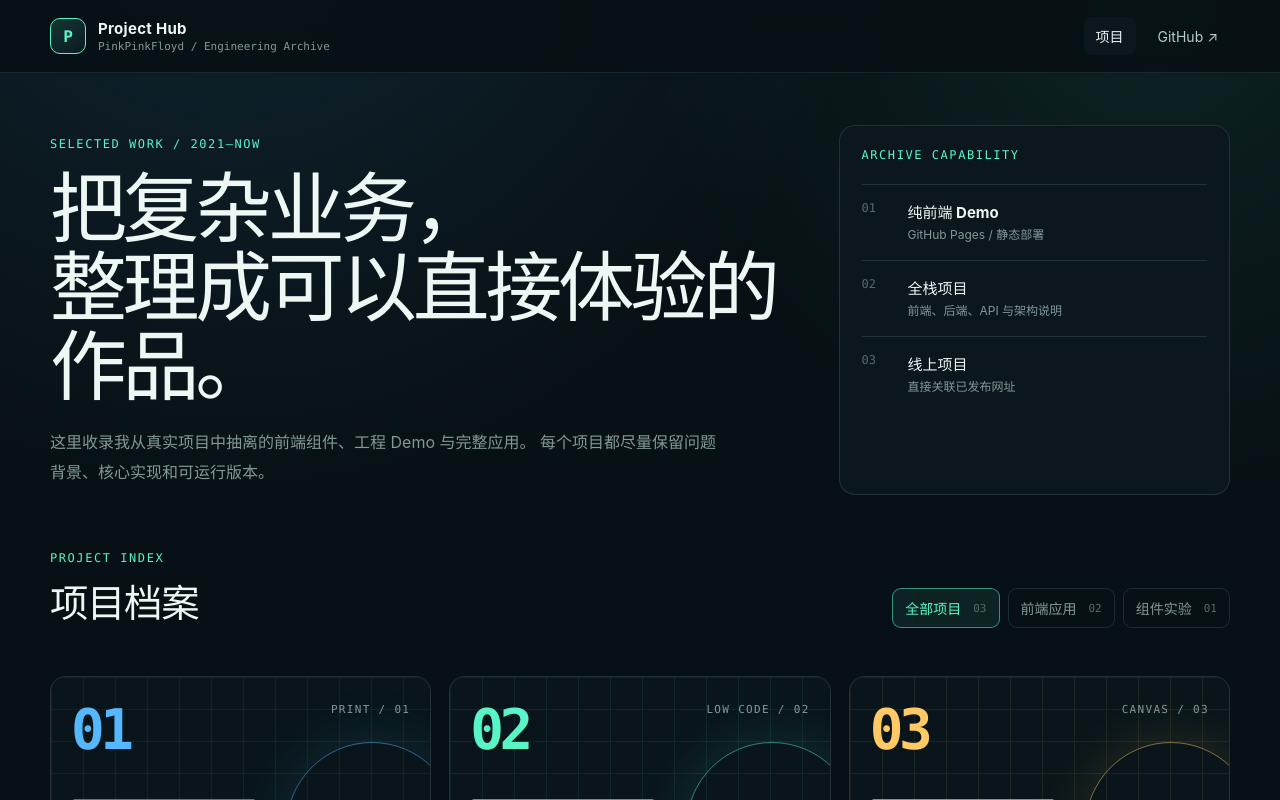
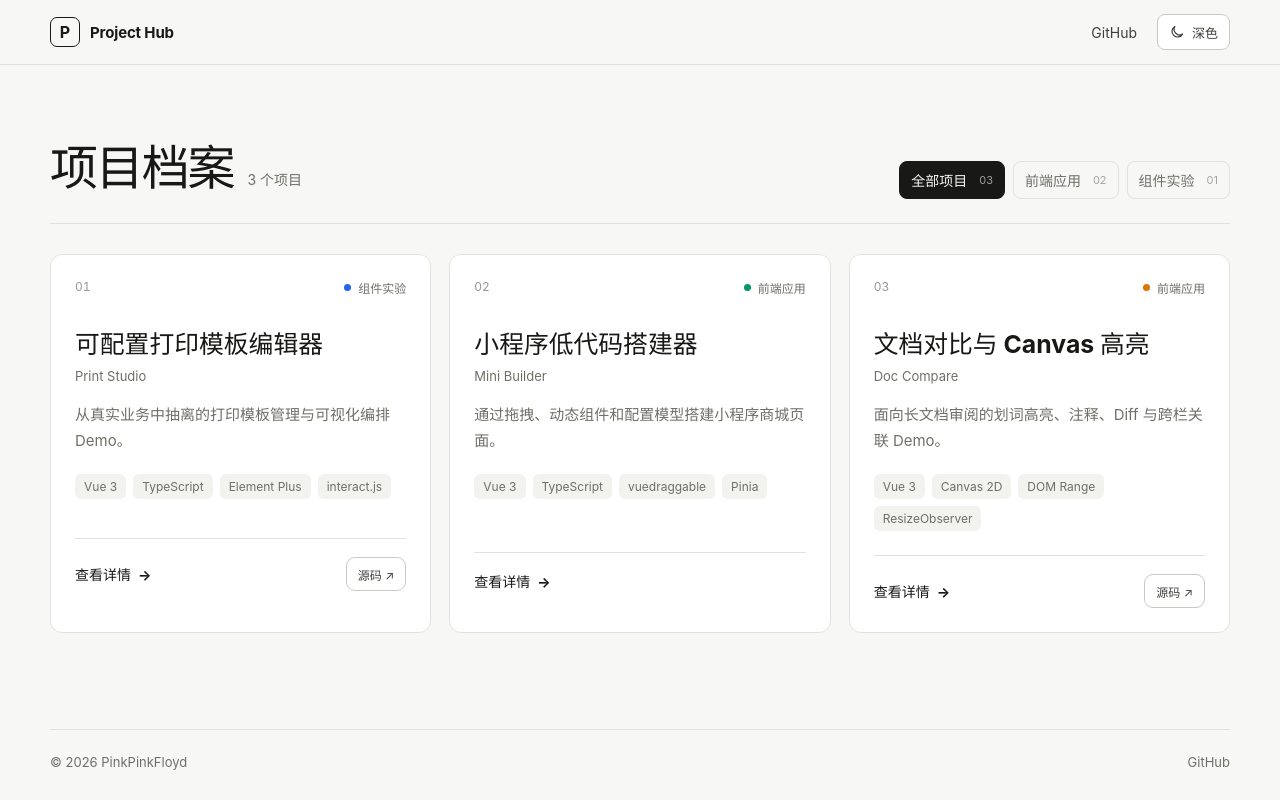
Before and after one commit to PinkPinkFloyd/SummerProjectHub, a Vue app: page / in a window 1280 px wide. Shown: the top 800 px of the page. Built offline with nearby package versions, Linux system fonts and the light colour scheme.

Commit message:
style: simplify home and add theme switcher

```diff
--- a/src/App.vue
+++ b/src/App.vue
@@ -1,5 +1,8 @@
 <script setup lang="ts">
 import SiteHeader from '@/components/SiteHeader.vue'
+import { useTheme } from '@/composables/useTheme'
+
+useTheme()
 </script>
 
 <template>
@@ -9,8 +12,8 @@ import SiteHeader from '@/components/SiteHeader.vue'
       <RouterView />
     </main>
     <footer class="site-footer">
-      <span>PinkPinkFloyd · Project Hub</span>
-      <span>持续整理真实项目、组件实验与工程实践</span>
+      <span>© 2026 PinkPinkFloyd</span>
+      <a href="https://github.com/PinkPinkFloyd" target="_blank" rel="noreferrer">GitHub</a>
     </footer>
   </div>
 </template>
@@ -23,7 +26,7 @@ import SiteHeader from '@/components/SiteHeader.vue'
 .site-main {
   width: min(1180px, calc(100% - 40px));
   margin: 0 auto;
-  padding: 52px 0 88px;
+  padding: 64px 0 96px;
 }
 
 .site-footer {
@@ -38,10 +41,19 @@ import SiteHeader from '@/components/SiteHeader.vue'
   font-size: 0.8125rem;
 }
 
+.site-footer a {
+  color: inherit;
+  text-decoration: none;
+}
+
+.site-footer a:hover {
+  color: var(--text);
+}
+
 @media (max-width: 700px) {
   .site-main {
     width: min(100% - 28px, 1180px);
-    padding: 32px 0 64px;
+    padding: 40px 0 64px;
   }
 
   .site-footer {
--- a/src/assets/main.css
+++ b/src/assets/main.css
@@ -1,20 +1,40 @@
 :root {
-  color-scheme: dark;
-  --bg: #071014;
-  --surface: #0b171d;
-  --surface-strong: #101f26;
-  --line: rgba(163, 203, 218, 0.15);
-  --line-strong: rgba(163, 203, 218, 0.3);
-  --text: #edf7f4;
-  --text-subtle: #b9cbc8;
-  --text-muted: #839995;
-  --text-faint: #566b68;
-  --accent: #58f6c7;
+  color-scheme: light;
+  --bg: #f7f7f5;
+  --surface: #ffffff;
+  --surface-muted: #f2f2ef;
+  --surface-strong: #ebebe7;
+  --line: #e2e2dd;
+  --line-strong: #c9c9c2;
+  --text: #181817;
+  --text-subtle: #3f3f3b;
+  --text-muted: #6f6f68;
+  --text-faint: #96968e;
+  --accent: #2563eb;
+  --accent-contrast: #ffffff;
+  --shadow-card: 0 10px 30px rgba(28, 28, 25, 0.07);
   --font-sans: Inter, ui-sans-serif, system-ui, -apple-system, BlinkMacSystemFont, "Segoe UI", sans-serif;
   --font-mono: "SFMono-Regular", Consolas, "Liberation Mono", monospace;
   font-family: var(--font-sans);
   font-synthesis: none;
   text-rendering: optimizeLegibility;
+}
+
+html[data-theme='dark'] {
+  color-scheme: dark;
+  --bg: #141414;
+  --surface: #1c1c1c;
+  --surface-muted: #262626;
+  --surface-strong: #303030;
+  --line: #303030;
+  --line-strong: #4a4a4a;
+  --text: #f1f1ef;
+  --text-subtle: #cececa;
+  --text-muted: #999994;
+  --text-faint: #71716d;
+  --accent: #7da2ff;
+  --accent-contrast: #111827;
+  --shadow-card: 0 12px 32px rgba(0, 0, 0, 0.24);
 }
 
 * {
@@ -32,11 +52,9 @@ body {
   min-width: 320px;
   min-height: 100vh;
   margin: 0;
-  background:
-    radial-gradient(circle at 18% -10%, rgba(85, 184, 255, 0.12), transparent 35%),
-    radial-gradient(circle at 90% 0%, rgba(88, 246, 199, 0.08), transparent 28%),
-    var(--bg);
+  background: var(--bg);
   color: var(--text);
+  transition: background-color 180ms ease, color 180ms ease;
 }
 
 button,
@@ -51,6 +69,6 @@ a:focus-visible {
 }
 
 ::selection {
-  background: rgba(88, 246, 199, 0.24);
-  color: var(--text);
+  background: var(--text);
+  color: var(--bg);
 }
--- a/src/components/ProjectCard.vue
+++ b/src/components/ProjectCard.vue
@@ -15,25 +15,15 @@ const projectNumber = computed(() => String(props.index + 1).padStart(2, '0'))
 
 <template>
   <article class="project-card" :style="{ '--project-accent': project.accent }">
-    <div class="card-visual" aria-hidden="true">
-      <span class="visual-index">{{ projectNumber }}</span>
-      <span class="visual-code">{{ project.code }}</span>
-      <div class="visual-lines">
-        <i></i>
-        <i></i>
-        <i></i>
-      </div>
-    </div>
-
     <div class="card-body">
       <div class="card-meta">
-        <span>{{ projectTypeLabels[project.type] }}</span>
-        <span>{{ project.demoStatus === 'live' ? 'LIVE' : 'BUILD READY' }}</span>
+        <span class="project-number">{{ projectNumber }}</span>
+        <span class="project-type"><i aria-hidden="true"></i>{{ projectTypeLabels[project.type] }}</span>
       </div>
 
       <div class="card-heading">
+        <h2>{{ project.title }}</h2>
         <p>{{ project.shortTitle }}</p>
-        <h2>{{ project.title }}</h2>
       </div>
 
       <p class="card-summary">{{ project.summary }}</p>
@@ -44,9 +34,9 @@ const projectNumber = computed(() => String(props.index + 1).padStart(2, '0'))
 
       <div class="card-actions">
         <RouterLink class="detail-link" :to="{ name: 'project-detail', params: { slug: project.slug } }">
-          查看项目详情 <span>→</span>
+          查看详情 <span>→</span>
         </RouterLink>
-        <ProjectLinks compact :links="project.links" :demo-status="project.demoStatus" />
+        <ProjectLinks compact :links="project.links" :demo-status="project.demoStatus" :show-unavailable="false" />
       </div>
     </div>
   </article>
@@ -54,91 +44,24 @@ const projectNumber = computed(() => String(props.index + 1).padStart(2, '0'))
 
 <style scoped>
 .project-card {
-  display: grid;
-  grid-template-rows: 168px 1fr;
   min-width: 0;
-  overflow: hidden;
   border: 1px solid var(--line);
-  border-radius: 16px;
-  background: linear-gradient(150deg, rgba(255, 255, 255, 0.035), rgba(255, 255, 255, 0.01));
+  border-radius: 12px;
+  background: var(--surface);
   transition: transform 180ms ease, border-color 180ms ease, box-shadow 180ms ease;
 }
 
 .project-card:hover {
-  transform: translateY(-4px);
-  border-color: color-mix(in srgb, var(--project-accent), transparent 55%);
-  box-shadow: 0 18px 44px rgba(0, 0, 0, 0.22);
-}
-
-.card-visual {
-  position: relative;
-  overflow: hidden;
-  padding: 20px;
-  border-bottom: 1px solid var(--line);
-  background:
-    linear-gradient(90deg, color-mix(in srgb, var(--project-accent), transparent 92%) 1px, transparent 1px) 0 0 / 32px 32px,
-    linear-gradient(color-mix(in srgb, var(--project-accent), transparent 92%) 1px, transparent 1px) 0 0 / 32px 32px,
-    #09151a;
-}
-
-.card-visual::after {
-  position: absolute;
-  right: -28px;
-  bottom: -70px;
-  width: 170px;
-  height: 170px;
-  border: 1px solid color-mix(in srgb, var(--project-accent), transparent 50%);
-  border-radius: 50%;
-  box-shadow: 0 0 60px color-mix(in srgb, var(--project-accent), transparent 86%);
-  content: '';
-}
-
-.visual-index {
-  color: var(--project-accent);
-  font-family: var(--font-mono);
-  font-size: 3.5rem;
-  font-weight: 700;
-  letter-spacing: -0.08em;
-}
-
-.visual-code {
-  position: absolute;
-  top: 26px;
-  right: 20px;
-  color: var(--text-muted);
-  font-family: var(--font-mono);
-  font-size: 0.6875rem;
-  letter-spacing: 0.12em;
-}
-
-.visual-lines {
-  position: absolute;
-  bottom: 22px;
-  left: 22px;
-  display: grid;
-  gap: 7px;
-  width: 48%;
-}
-
-.visual-lines i {
-  display: block;
-  height: 3px;
-  border-radius: 999px;
-  background: color-mix(in srgb, var(--project-accent), transparent 35%);
-}
-
-.visual-lines i:nth-child(2) {
-  width: 72%;
-}
-
-.visual-lines i:nth-child(3) {
-  width: 40%;
+  transform: translateY(-2px);
+  border-color: var(--line-strong);
+  box-shadow: var(--shadow-card);
 }
 
 .card-body {
   display: flex;
   flex-direction: column;
-  padding: 22px;
+  min-height: 360px;
+  padding: 24px;
 }
 
 .card-meta {
@@ -146,31 +69,46 @@ const projectNumber = computed(() => String(props.index + 1).padStart(2, '0'))
   justify-content: space-between;
   gap: 12px;
   color: var(--text-faint);
-  font-family: var(--font-mono);
-  font-size: 0.6875rem;
-  letter-spacing: 0.08em;
+  font-size: 0.75rem;
+}
+
+.project-number {
+  font-variant-numeric: tabular-nums;
+}
+
+.project-type {
+  display: inline-flex;
+  align-items: center;
+  gap: 7px;
+  color: var(--text-muted);
+}
+
+.project-type i {
+  width: 7px;
+  height: 7px;
+  border-radius: 50%;
+  background: var(--project-accent);
 }
 
 .card-heading {
-  margin-top: 22px;
+  margin-top: 32px;
 }
 
 .card-heading p {
-  margin: 0 0 5px;
-  color: var(--project-accent);
-  font-family: var(--font-mono);
-  font-size: 0.75rem;
+  margin: 7px 0 0;
+  color: var(--text-muted);
+  font-size: 0.8125rem;
 }
 
 .card-heading h2 {
   margin: 0;
   font-size: clamp(1.25rem, 2vw, 1.55rem);
-  line-height: 1.25;
+  line-height: 1.35;
 }
 
 .card-summary {
   min-height: 52px;
-  margin: 14px 0 18px;
+  margin: 18px 0 20px;
   color: var(--text-muted);
   font-size: 0.9375rem;
   line-height: 1.72;
@@ -186,25 +124,27 @@ const projectNumber = computed(() => String(props.index + 1).padStart(2, '0'))
 }
 
 .stack-list li {
-  padding: 5px 8px;
-  border: 1px solid var(--line);
+  padding: 5px 9px;
   border-radius: 6px;
-  color: var(--text-subtle);
-  font-family: var(--font-mono);
-  font-size: 0.6875rem;
+  background: var(--surface-muted);
+  color: var(--text-muted);
+  font-size: 0.75rem;
 }
 
 .card-actions {
-  display: grid;
-  gap: 14px;
+  display: flex;
+  align-items: center;
+  justify-content: space-between;
+  gap: 12px;
   margin-top: auto;
+  padding-top: 18px;
+  border-top: 1px solid var(--line);
 }
 
 .detail-link {
-  display: flex;
-  justify-content: space-between;
-  padding-top: 16px;
-  border-top: 1px solid var(--line);
+  display: inline-flex;
+  align-items: center;
+  gap: 7px;
   color: var(--text);
   font-size: 0.875rem;
   font-weight: 700;
@@ -212,6 +152,10 @@ const projectNumber = computed(() => String(props.index + 1).padStart(2, '0'))
 }
 
 .detail-link span {
-  color: var(--project-accent);
+  transition: transform 160ms ease;
+}
+
+.detail-link:hover span {
+  transform: translateX(3px);
 }
 </style>
--- a/src/components/ProjectFilters.vue
+++ b/src/components/ProjectFilters.vue
@@ -41,9 +41,9 @@ const emit = defineEmits<{
   display: inline-flex;
   align-items: center;
   gap: 12px;
-  padding: 9px 12px;
+  padding: 8px 11px;
   border: 1px solid var(--line);
-  border-radius: 9px;
+  border-radius: 8px;
   background: transparent;
   color: var(--text-muted);
   cursor: pointer;
@@ -58,14 +58,14 @@ const emit = defineEmits<{
 }
 
 .filter-button.active {
-  border-color: color-mix(in srgb, var(--accent), transparent 46%);
-  background: rgba(88, 246, 199, 0.08);
-  color: var(--accent);
+  border-color: var(--text);
+  background: var(--text);
+  color: var(--bg);
 }
 
 .filter-count {
-  color: var(--text-faint);
-  font-family: var(--font-mono);
+  color: currentColor;
+  opacity: 0.6;
   font-size: 0.6875rem;
 }
 </style>
--- a/src/components/ProjectLinks.vue
+++ b/src/components/ProjectLinks.vue
@@ -5,6 +5,7 @@ defineProps<{
   links: ProjectLinks
   demoStatus: DemoStatus
   compact?: boolean
+  showUnavailable?: boolean
 }>()
 </script>
 
@@ -16,7 +17,7 @@ defineProps<{
     <a v-else-if="links.website" class="link-button primary" :href="links.website" target="_blank" rel="noreferrer">
       访问项目 ↗
     </a>
-    <span v-else class="link-button disabled">
+    <span v-else-if="showUnavailable !== false" class="link-button disabled">
       {{ demoStatus === 'offline' ? '演示暂不可用' : '在线体验准备中' }}
     </span>
 
@@ -57,7 +58,7 @@ defineProps<{
 .link-button.primary {
   border-color: var(--accent);
   background: var(--accent);
-  color: #06100d;
+  color: var(--accent-contrast);
   font-weight: 700;
 }
 
--- a/src/components/SiteHeader.vue
+++ b/src/components/SiteHeader.vue
@@ -1,5 +1,12 @@
 <script setup lang="ts">
+import { computed } from 'vue'
+
+import { useTheme } from '@/composables/useTheme'
+
 const githubUrl = 'https://github.com/PinkPinkFloyd'
+const { theme, toggleTheme } = useTheme()
+
+const themeButtonLabel = computed(() => (theme.value === 'light' ? '切换到深色主题' : '切换到浅色主题'))
 </script>
 
 <template>
@@ -7,15 +14,21 @@ const githubUrl = 'https://github.com/PinkPinkFloyd'
     <div class="header-inner">
       <RouterLink class="brand" to="/" aria-label="返回项目首页">
         <span class="brand-mark">P</span>
-        <span class="brand-copy">
-          <strong>Project Hub</strong>
-          <small>PinkPinkFloyd / Engineering Archive</small>
-        </span>
+        <strong>Project Hub</strong>
       </RouterLink>
 
       <nav class="header-nav" aria-label="主要导航">
-        <RouterLink to="/">项目</RouterLink>
-        <a :href="githubUrl" target="_blank" rel="noreferrer">GitHub ↗</a>
+        <a :href="githubUrl" target="_blank" rel="noreferrer">GitHub</a>
+        <button class="theme-button" type="button" :aria-label="themeButtonLabel" @click="toggleTheme">
+          <svg v-if="theme === 'light'" viewBox="0 0 24 24" aria-hidden="true">
+            <path d="M20.4 15.2A8.5 8.5 0 0 1 8.8 3.6 8.5 8.5 0 1 0 20.4 15.2Z" />
+          </svg>
+          <svg v-else viewBox="0 0 24 24" aria-hidden="true">
+            <circle cx="12" cy="12" r="4" />
+            <path d="M12 2v2M12 20v2M4.93 4.93l1.42 1.42M17.66 17.66l1.41 1.41M2 12h2M20 12h2M4.93 19.07l1.42-1.42M17.66 6.34l1.41-1.41" />
+          </svg>
+          <span>{{ theme === 'light' ? '深色' : '浅色' }}</span>
+        </button>
       </nav>
     </div>
   </header>
@@ -26,9 +39,9 @@ const githubUrl = 'https://github.com/PinkPinkFloyd'
   position: sticky;
   z-index: 20;
   top: 0;
-  border-bottom: 1px solid color-mix(in srgb, var(--line), transparent 20%);
-  background: color-mix(in srgb, var(--bg) 88%, transparent);
-  backdrop-filter: blur(18px);
+  border-bottom: 1px solid var(--line);
+  background: color-mix(in srgb, var(--bg) 92%, transparent);
+  backdrop-filter: blur(14px);
 }
 
 .header-inner {
@@ -36,45 +49,32 @@ const githubUrl = 'https://github.com/PinkPinkFloyd'
   align-items: center;
   justify-content: space-between;
   width: min(1180px, calc(100% - 40px));
-  min-height: 72px;
+  min-height: 64px;
   margin: 0 auto;
 }
 
 .brand {
   display: inline-flex;
   align-items: center;
-  gap: 12px;
+  gap: 10px;
   color: var(--text);
   text-decoration: none;
 }
 
 .brand-mark {
   display: grid;
-  width: 36px;
-  height: 36px;
+  width: 30px;
+  height: 30px;
   place-items: center;
-  border: 1px solid var(--accent);
-  border-radius: 10px;
-  background: linear-gradient(145deg, rgba(88, 246, 199, 0.16), rgba(85, 184, 255, 0.05));
-  color: var(--accent);
-  font-family: var(--font-mono);
-  font-weight: 800;
+  border: 1px solid var(--text);
+  border-radius: 7px;
+  color: var(--text);
+  font-weight: 700;
 }
 
-.brand-copy {
-  display: grid;
-  gap: 2px;
-}
-
-.brand-copy strong {
+.brand strong {
   font-size: 0.9375rem;
-  letter-spacing: 0.02em;
-}
-
-.brand-copy small {
-  color: var(--text-muted);
-  font-family: var(--font-mono);
-  font-size: 0.6875rem;
+  letter-spacing: -0.01em;
 }
 
 .header-nav {
@@ -84,18 +84,46 @@ const githubUrl = 'https://github.com/PinkPinkFloyd'
 }
 
 .header-nav a {
-  padding: 9px 12px;
-  border-radius: 8px;
+  padding: 8px 10px;
+  border-radius: 7px;
   color: var(--text-subtle);
   font-size: 0.875rem;
   text-decoration: none;
   transition: color 160ms ease, background 160ms ease;
 }
 
-.header-nav a:hover,
-.header-nav a.router-link-active {
+.header-nav a:hover {
+  color: var(--text);
+}
+
+.theme-button {
+  display: inline-flex;
+  align-items: center;
+  gap: 7px;
+  min-height: 36px;
+  padding: 0 11px;
+  border: 1px solid var(--line-strong);
+  border-radius: 8px;
   background: var(--surface);
+  color: var(--text-subtle);
+  cursor: pointer;
+  font: inherit;
+  font-size: 0.8125rem;
+}
+
+.theme-button:hover {
+  border-color: var(--text-muted);
   color: var(--text);
+}
+
+.theme-button svg {
+  width: 16px;
+  height: 16px;
+  fill: none;
+  stroke: currentColor;
+  stroke-linecap: round;
+  stroke-linejoin: round;
+  stroke-width: 1.8;
 }
 
 @media (max-width: 600px) {
@@ -103,12 +131,12 @@ const githubUrl = 'https://github.com/PinkPinkFloyd'
     width: min(100% - 28px, 1180px);
   }
 
-  .brand-copy small {
-    display: none;
-  }
-
-  .header-nav a:first-child {
-    display: none;
+  .theme-button span {
+    position: absolute;
+    width: 1px;
+    height: 1px;
+    overflow: hidden;
+    clip: rect(0, 0, 0, 0);
   }
 }
 </style>
--- /dev/null
+++ b/src/composables/useTheme.ts
@@ -0,0 +1,52 @@
+import { readonly, shallowRef } from 'vue'
+
+export type Theme = 'light' | 'dark'
+
+const currentTheme = shallowRef<Theme>('light')
+let isInitialized = false
+
+function getInitialTheme(): Theme {
+  if (typeof window === 'undefined') return 'light'
+
+  try {
+    const savedTheme = window.localStorage.getItem('project-hub-theme')
+    if (savedTheme === 'light' || savedTheme === 'dark') return savedTheme
+  } catch {
+    // Storage can be unavailable in privacy-focused browser modes.
+  }
+
+  return window.matchMedia('(prefers-color-scheme: dark)').matches ? 'dark' : 'light'
+}
+
+function applyTheme(theme: Theme, persist = true) {
+  currentTheme.value = theme
+
+  if (typeof document !== 'undefined') {
+    document.documentElement.dataset.theme = theme
+    document.documentElement.style.colorScheme = theme
+  }
+
+  if (persist && typeof window !== 'undefined') {
+    try {
+      window.localStorage.setItem('project-hub-theme', theme)
+    } catch {
+      // The visual theme still works when persistence is unavailable.
+    }
+  }
+}
+
+export function useTheme() {
+  if (!isInitialized) {
+    applyTheme(getInitialTheme(), false)
+    isInitialized = true
+  }
+
+  function toggleTheme() {
+    applyTheme(currentTheme.value === 'light' ? 'dark' : 'light')
+  }
+
+  return {
+    theme: readonly(currentTheme),
+    toggleTheme,
+  }
+}
--- a/src/data/projects.ts
+++ b/src/data/projects.ts
@@ -34,7 +34,7 @@ export const projects: Project[] = [
       source: 'https://github.com/PinkPinkFloyd/Vue3-components',
     },
     demoStatus: 'preparing',
-    accent: '#55b8ff',
+    accent: '#2563eb',
     code: 'PRINT / 01',
     featured: true,
   },
@@ -62,7 +62,7 @@ export const projects: Project[] = [
     architecture: ['useInit 管理初始模型', 'useDrag 处理克隆与拖入', 'componentsMap 负责动态组件注册'],
     links: {},
     demoStatus: 'preparing',
-    accent: '#58f6c7',
+    accent: '#059669',
     code: 'LOW CODE / 02',
     featured: true,
   },
@@ -92,7 +92,7 @@ export const projects: Project[] = [
       source: 'https://github.com/PinkPinkFloyd/doc-highlight-demo',
     },
     demoStatus: 'preparing',
-    accent: '#ffca66',
+    accent: '#d97706',
     code: 'CANVAS / 03',
     featured: true,
   },
--- a/src/views/HomeView.vue
+++ b/src/views/HomeView.vue
@@ -8,30 +8,10 @@ const { activeFilter, filters, visibleProjects, selectFilter } = useProjectCatal
 
 <template>
   <section class="home-view">
-    <div class="intro-grid">
-      <div class="intro-copy">
-        <p class="eyebrow">SELECTED WORK / 2021—NOW</p>
-        <h1>把复杂业务，<br />整理成可以直接体验的作品。</h1>
-        <p class="intro-text">
-          这里收录我从真实项目中抽离的前端组件、工程 Demo 与完整应用。
-          每个项目都尽量保留问题背景、核心实现和可运行版本。
-        </p>
-      </div>
-
-      <aside class="capability-panel" aria-label="项目能力范围">
-        <div class="panel-label">ARCHIVE CAPABILITY</div>
-        <ul>
-          <li><span>01</span><strong>纯前端 Demo</strong><small>GitHub Pages / 静态部署</small></li>
-          <li><span>02</span><strong>全栈项目</strong><small>前端、后端、API 与架构说明</small></li>
-          <li><span>03</span><strong>线上项目</strong><small>直接关联已发布网址</small></li>
-        </ul>
-      </aside>
-    </div>
-
     <div class="catalog-heading">
       <div>
-        <p class="section-index">PROJECT INDEX</p>
-        <h2>项目档案</h2>
+        <h1>项目档案</h1>
+        <span>{{ filters[0]?.count ?? 0 }} 个项目</span>
       </div>
       <ProjectFilters
         :filters="filters"
@@ -47,84 +27,7 @@ const { activeFilter, filters, visibleProjects, selectFilter } = useProjectCatal
 <style scoped>
 .home-view {
   display: grid;
-  gap: 48px;
-}
-
-.intro-grid {
-  display: grid;
-  grid-template-columns: minmax(0, 1.55fr) minmax(300px, 0.8fr);
   gap: 30px;
-  align-items: stretch;
-}
-
-.intro-copy {
-  padding: 12px 0 8px;
-}
-
-.eyebrow,
-.section-index,
-.panel-label {
-  margin: 0;
-  color: var(--accent);
-  font-family: var(--font-mono);
-  font-size: 0.75rem;
-  letter-spacing: 0.13em;
-}
-
-.intro-copy h1 {
-  max-width: 820px;
-  margin: 18px 0 22px;
-  font-size: clamp(2.5rem, 6vw, 5.4rem);
-  line-height: 1.03;
-  letter-spacing: -0.055em;
-}
-
-.intro-text {
-  max-width: 680px;
-  margin: 0;
-  color: var(--text-muted);
-  font-size: 1rem;
-  line-height: 1.85;
-}
-
-.capability-panel {
-  padding: 22px;
-  border: 1px solid var(--line);
-  border-radius: 16px;
-  background: var(--surface);
-}
-
-.capability-panel ul {
-  display: grid;
-  gap: 0;
-  margin: 22px 0 0;
-  padding: 0;
-  list-style: none;
-}
-
-.capability-panel li {
-  display: grid;
-  grid-template-columns: 34px 1fr;
-  gap: 4px 12px;
-  padding: 16px 0;
-  border-top: 1px solid var(--line);
-}
-
-.capability-panel li > span {
-  grid-row: 1 / span 2;
-  color: var(--text-faint);
-  font-family: var(--font-mono);
-  font-size: 0.75rem;
-}
-
-.capability-panel strong {
-  font-size: 0.9375rem;
-}
-
-.capability-panel small {
-  color: var(--text-muted);
-  font-size: 0.75rem;
-  line-height: 1.5;
 }
 
 .catalog-heading {
@@ -132,33 +35,28 @@ const { activeFilter, filters, visibleProjects, selectFilter } = useProjectCatal
   align-items: end;
   justify-content: space-between;
   gap: 24px;
-  padding-top: 8px;
+  padding-bottom: 24px;
+  border-bottom: 1px solid var(--line);
 }
 
-.catalog-heading h2 {
-  margin: 7px 0 0;
-  font-size: clamp(1.75rem, 3vw, 2.4rem);
-  letter-spacing: -0.035em;
+.catalog-heading > div:first-child {
+  display: flex;
+  align-items: baseline;
+  gap: 14px;
+}
+
+.catalog-heading h1 {
+  margin: 0;
+  font-size: clamp(2rem, 4vw, 3rem);
+  letter-spacing: -0.045em;
+}
+
+.catalog-heading span {
+  color: var(--text-muted);
+  font-size: 0.875rem;
 }
 
 @media (max-width: 850px) {
-  .intro-grid {
-    grid-template-columns: 1fr;
-  }
-
-  .capability-panel ul {
-    grid-template-columns: repeat(3, minmax(0, 1fr));
-    gap: 14px;
-  }
-
-  .capability-panel li {
-    grid-template-columns: 1fr;
-  }
-
-  .capability-panel li > span {
-    grid-row: auto;
-  }
-
   .catalog-heading {
     align-items: flex-start;
     flex-direction: column;
@@ -167,15 +65,7 @@ const { activeFilter, filters, visibleProjects, selectFilter } = useProjectCatal
 
 @media (max-width: 620px) {
   .home-view {
-    gap: 36px;
-  }
-
-  .intro-copy h1 {
-    font-size: clamp(2.35rem, 12vw, 3.75rem);
-  }
-
-  .capability-panel ul {
-    grid-template-columns: 1fr;
+    gap: 24px;
   }
 }
 </style>
```
